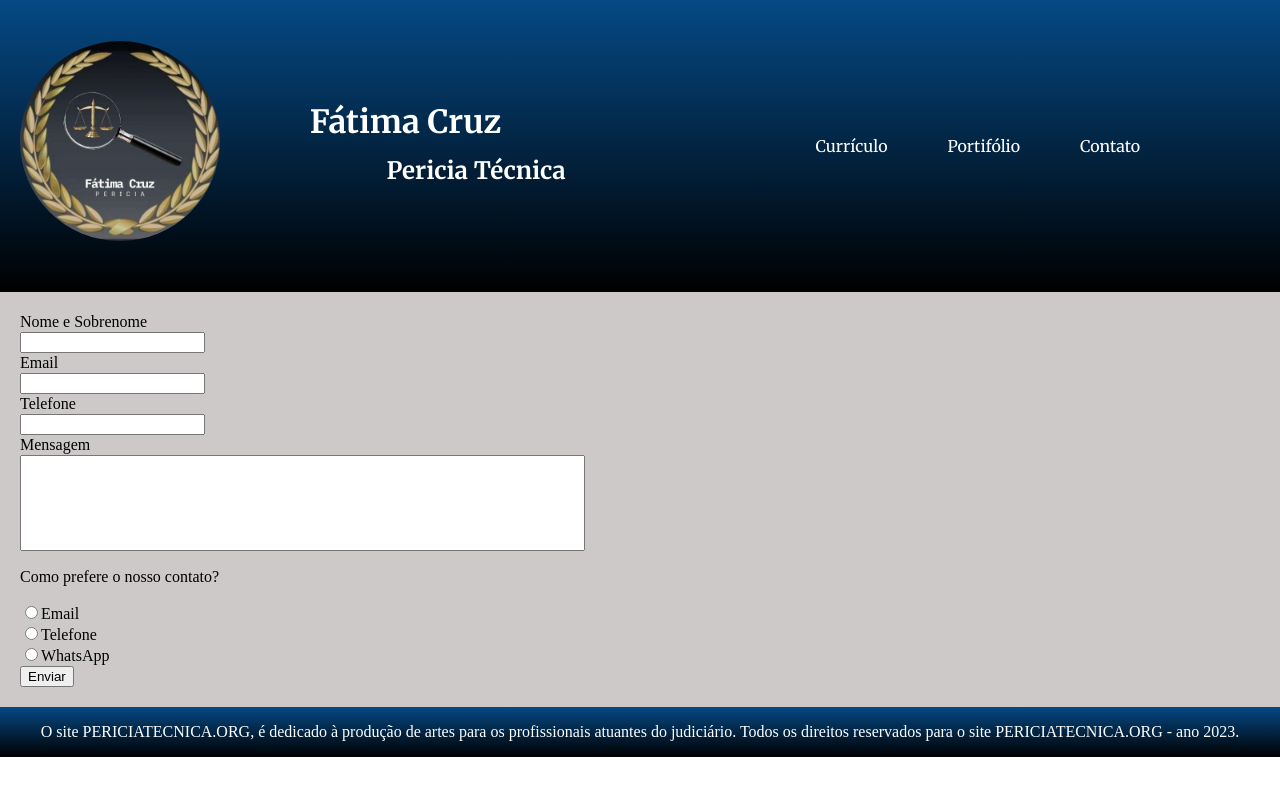
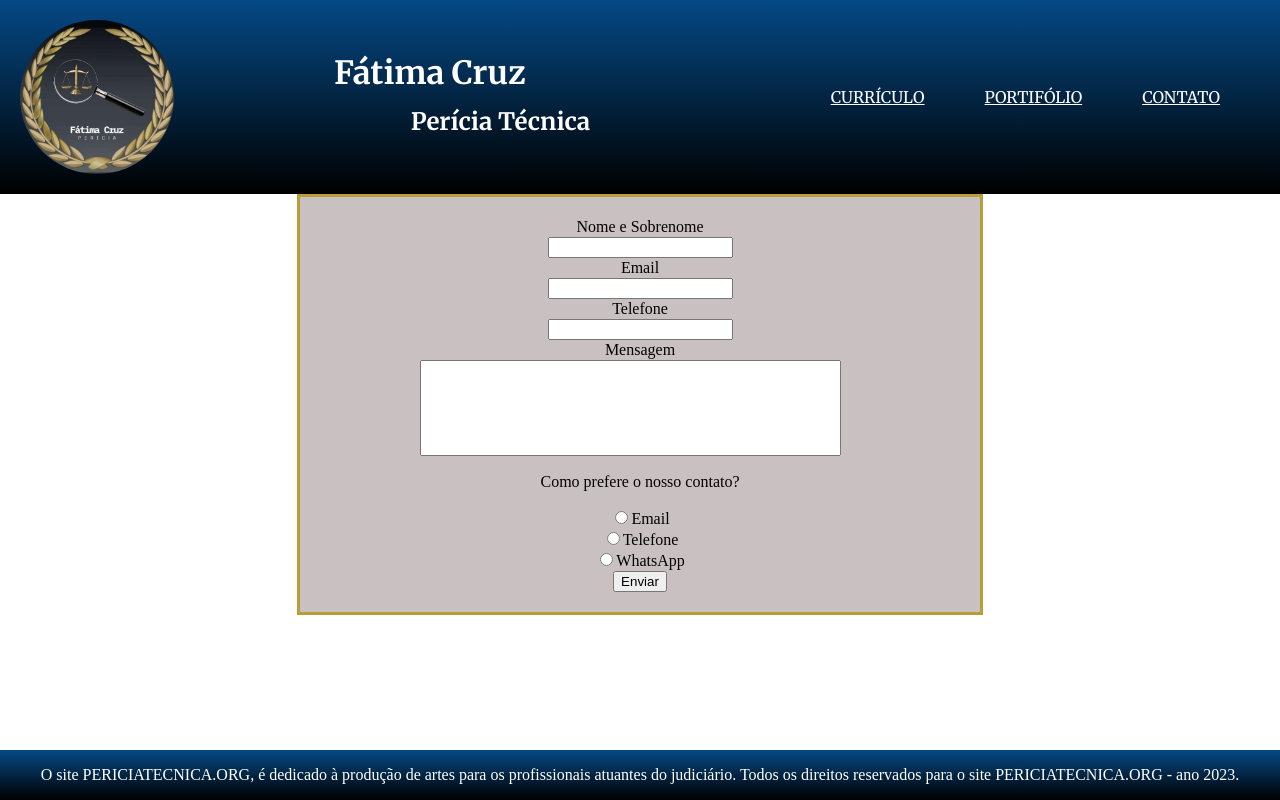
Before and after one commit to LarissaSouza2002/Projeto-Alura-Academy, a plain HTML site: page contato.html in a window 1280 px wide. Drawn offline with Linux system fonts and the light colour scheme.

Commit message:
atualizando o projeto

```diff
--- a/assets/styles/style-dados.css
+++ b/assets/styles/style-dados.css
@@ -1,9 +1,18 @@
+/* html{
+    margin: 0;
+    padding: 0;
+}
+
+*{box-sizing: border-box;
+    padding: 0;
+    margin: 0;
+} */
+
 body{
     margin: 0;
     padding: 0;
-    min-height: 100vh;
-    position: relative;
 }
+
 h1{
     color: #fff;
 }
@@ -14,17 +23,17 @@ h2{
 }
 
 nav {
-    margin: 80px;
     padding: 30px;
 }
 
-nav ul{
+nav  ul{
+    list-style-type: none;
     display: flex;
     align-items: center;
     position: relative;
-    list-style: none;
 }
-nav > ul > li> a:hover{
+
+nav  ul  li a:hover{
     color: #b99d37;
     text-decoration:underline;
     cursor: pointer;
@@ -33,7 +42,8 @@ nav > ul > li> a:hover{
 nav > ul > li> a{
     color: #fff;
     margin: 30px;
-    text-decoration: none;
+    text-align: right;
+    text-transform: uppercase;
 }
 
 header{
@@ -44,20 +54,18 @@ header{
     font-family: 'Merriweather', serif;
 }
 
-main {
-    background-color: rgb(255, 255, 255);
-}
 
 label, input, textarea {
     display: block;
 }
 
 form {
-    background-color: rgb(205, 201, 201);
+    background-color: rgb(201, 193, 193);
     color: black;
     padding: 20px;
     line-height: 20px;
     margin: 0%;
+    height: 100%;
     /* border-radius: 10px; */
 }
 
@@ -66,20 +74,37 @@ input{
 }
 
 textarea{
-    resize: none
-    /* display: block; */
+    resize: none;
+    align-self: center;
+}
+
+.container{
+    margin: auto;
+    width: 50%;
+    border: 3px solid #b99d37;
+    text-align: center;
+}
+
+main form textarea{
+    margin-left: 100px;
+    /* justify-content: center;
+    align-items: center; */
 }
 
 #logo{
     padding: 20px;
     border-radius: 50%;
-    width: 200px;
-    height: 200px;
+    width: 12%;
+    height: auto;
 }
 
 .preferencias{
     display: block;
     /* margin: 10px; */
+}
+
+.titulo-principal{
+    align-self: flex-start;
 }
 
 .titulo-centralizado{
@@ -91,27 +116,26 @@ textarea{
     flex-direction: column;
     line-height: 8px;
     width: 20%;
-}
-
-.card-container{
-    display: flex;
-    flex-direction: column;
-    height: 100%;
-    gap: 25px;
-    padding: 2%;
-    /* justify-content: center; */
-
+    /* position: relative; */
 }
 
 /* estilos para o rodapé */
 .footer {
     background-image: linear-gradient(#054985, #000000);
-    color: #fff;
+    color: #ffffff;
     height: 50px;
-    display: flex;
     justify-content: center;
     align-items: center;
-    position: absolute;
-    left: 0;
-    right: 0;
+    width: 100%;
+    position: fixed;
+    bottom: 0;
+    /* left: 0;
+    right: 0; */
+    /* display: flex; */
 }
+
+.footer p{
+    text-align: center;
+    /* display: flex;
+    justify-content: center; */
+}
--- a/assets/styles/style-home.css
+++ b/assets/styles/style-home.css
@@ -24,6 +24,7 @@ h2{
     color:
     #fff;
 }
+
 nav {
 
     padding: 30px;
@@ -34,13 +35,13 @@ nav > ul{
     display: flex;
     align-items: center;
     position: relative;
-
 }
 
 nav > ul > li> a{
     color: #fff;
     margin: 30px;
     text-align: right;
+    text-transform: uppercase;
 }
 
 nav > ul > li> a:hover{
@@ -74,18 +75,10 @@ a{
 #logo{
     padding: 20px;
     border-radius: 50%;
-    width: 200px;
-    height: 200px;
+    width: 12%;
+    height: auto;
 }
 
-.info-card{
-    background-color: rgb(205, 201, 201);
-    color: black;
-    padding: 20px;
-    border-radius: 10px;
-    line-height: 20px;
-    margin: 0%;
-}
 
 #resumo{
     margin: 0%;
@@ -118,3 +111,18 @@ a{
     gap: 25px;
     padding: 2%;
 }
+
+.info-card{
+    background-color: rgb(205, 201, 201);
+    color: black;
+    padding: 20px;
+    border-radius: 10px;
+    line-height: 20px;
+    margin: 0%;
+}
+
+@media only screen and (max-width: 600px){
+    #logo{
+        width: 25%;
+    }
+}
--- a/assets/styles/style-port.css
+++ b/assets/styles/style-port.css
@@ -1,7 +1,9 @@
+html{
+    margin: 0;
+    padding: 0;
+}
+
 body{
-    /* margin: 0%;
-    display: grid;
-    grid-template-rows: 260px auto 100px; */
     margin: 0;
     padding: 0;
 }
@@ -24,25 +26,24 @@ h2{
 }
 
 nav {
-    margin: 80px;
-    /* padding: 30px; */
+    padding: 30px;
 }
 
 nav > ul{
     list-style-type: none;
     display: flex;
-    /* position: relative; */
-    /* align-items: center; */
+    align-items: center;
+    position: relative;
 }
 
-nav > ul > li> a{
+nav  ul  li a{
     color: #fff;
     margin: 30px;
-    text-decoration: none;
-
+    text-align: right;
+    text-transform: uppercase;
 }
 
-nav > ul > li> a:hover{
+nav  ul  li a:hover{
     color: #b99d37;
     text-decoration:underline;
     cursor: pointer;
@@ -71,6 +72,14 @@ main ul li{
     font-size: 0.8rem;
 }
 
+main ul li p{
+    color: #000000;
+}
+
+.titulo-principal{
+    align-self: flex-start;
+}
+
 .titulo-centralizado{
     align-self: flex-end;
 }
@@ -88,8 +97,8 @@ main ul li{
 #logo{
     padding: 20px;
     border-radius: 50%;
-    width: 200px;
-    height: 200px;
+    width: 12%;
+    height: auto;
 }
 
 
@@ -99,6 +108,7 @@ main ul li{
     line-height: 8px;
     width: 20%;
 }
+
 /*
     DISPLAT: FLEX;
 
--- a/contato.html
+++ b/contato.html
@@ -3,6 +3,7 @@
 <head>
     <link rel="preconnect" href="https://fonts.googleapis.com">
     <link rel="preconnect" href="https://fonts.gstatic.com" crossorigin>
+    <link rel="shortcut icon" href="./assets/img/logo.jpg" type="image/x-icon">
     <meta charset="UTF-8">
     <meta http-equiv="X-UA-Compatible" content="IE=edge">
     <meta name="viewport" content="width=device-width, initial-scale=1.0">
@@ -16,20 +17,24 @@
 
 <body>
     <header>
-            <h1>
         <img id="logo" src="./assets/img/logo.jpg">
-            </h1>
 
         <div class="principal">
             <h1 class="titulo-principal"> Fátima Cruz</h1>
-                <h2 class="titulo-centralizado"> Pericia Técnica</h2>
+            <h2 class="titulo-centralizado"> Perícia Técnica</h2>
         </div>
 
         <nav>
             <ul>
-                    <li><a href="index.html"> Currículo </a></li>
-                    <li><a href="portifolio.html"> Portifólio </a></li>
-                    <li><a href="contato.html"> Contato </a></li>
+                <li>
+                    <a href="index.html"> Currículo</a>
+                </li>
+                <li>
+                    <a href="portifolio.html"> Portifólio</a>
+                </li>
+                <li>
+                    <a href="contato.html"> Contato</a>
+                </li>
             </ul>
         </nav>
     </header>
@@ -46,7 +51,7 @@
                     <input type="text" id="telefone" class="input-padrao">
 
                     <label for="mensagem">Mensagem</label>
-                    <textarea cols="68" rows="6" id="mensagem" class="input-padrao"></textarea>
+                    <textarea cols="50" rows="6" id="mensagem" class="input-padrao"></textarea>
 
                     <div class="preferencias">
                         <p>Como prefere o nosso contato?</p>
@@ -57,8 +62,8 @@
 
                     <input type="submit" value="Enviar">
                 </form>
+            </main>
 
-</main>
 
     <div class="footer">
         <p>O site PERICIATECNICA.ORG, é dedicado à produção de artes para os profissionais atuantes do judiciário.
```
Also changed, not shown: index.html (+2 -1 lines), portifolio.html (+15 -4 lines). Lines whose indentation alone changed are shown as unchanged.
